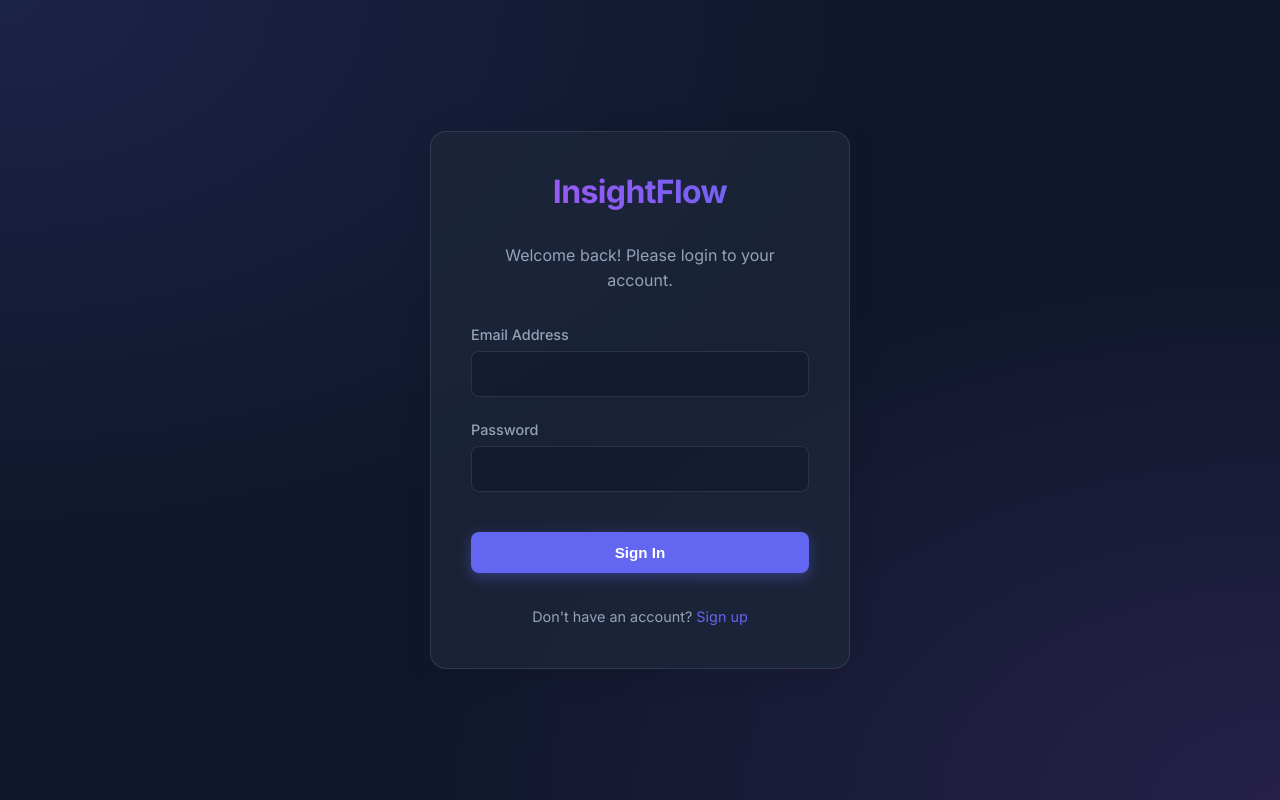
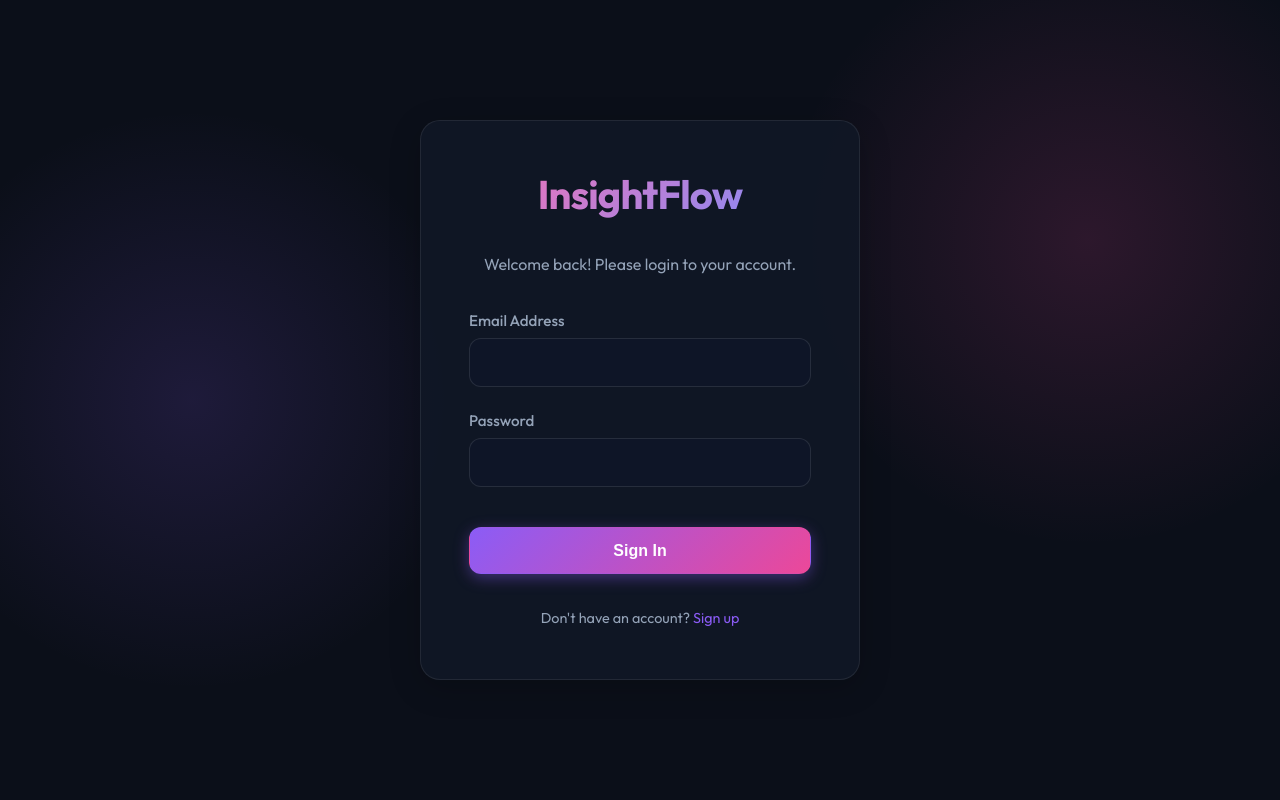
Before and after one commit to Abhxym/InsightFlow, a React app in the folder frontend/: page /login in a window 1280 px wide. Built offline with nearby package versions, Linux system fonts and the light colour scheme; the HTML template or start-up script is replaced by a standard one.

Commit message:
chore: setup unified concurrently script and elevate UI aesthetics

```diff
--- a/frontend/src/index.css
+++ b/frontend/src/index.css
@@ -1,14 +1,16 @@
-@import url('https://fonts.googleapis.com/css2?family=Inter:wght@300;400;500;600;700&display=swap');
+@import url('https://fonts.googleapis.com/css2?family=Outfit:wght@300;400;500;600;700&display=swap');
 
 :root {
-  --primary-color: #6366f1;
-  --primary-hover: #4f46e5;
-  --bg-color: #0f172a;
-  --surface-color: rgba(30, 41, 59, 0.7);
+  --primary-color: #8b5cf6;
+  --primary-hover: #7c3aed;
+  --secondary-color: #ec4899;
+  --bg-color: #0b0f19;
+  --surface-color: rgba(17, 24, 39, 0.7);
   --text-main: #f8fafc;
   --text-muted: #94a3b8;
-  --border-color: rgba(255, 255, 255, 0.1);
+  --border-color: rgba(255, 255, 255, 0.08);
   --danger-color: #ef4444;
+  --success-color: #10b981;
 }
 
 * {
@@ -18,11 +20,12 @@
 }
 
 body {
-  font-family: 'Inter', sans-serif;
+  font-family: 'Outfit', sans-serif;
   background: var(--bg-color);
   background-image:
-    radial-gradient(at 0% 0%, rgba(99, 102, 241, 0.15) 0px, transparent 50%),
-    radial-gradient(at 100% 100%, rgba(168, 85, 247, 0.15) 0px, transparent 50%);
+    radial-gradient(circle at 15% 50%, rgba(139, 92, 246, 0.15), transparent 25%),
+    radial-gradient(circle at 85% 30%, rgba(236, 72, 153, 0.15), transparent 25%);
+  background-attachment: fixed;
   color: var(--text-main);
   min-height: 100vh;
   display: flex;
@@ -33,11 +36,16 @@ body {
 /* Glassmorphism utility */
 .glass-panel {
   background: var(--surface-color);
-  backdrop-filter: blur(12px);
-  -webkit-backdrop-filter: blur(12px);
+  backdrop-filter: blur(16px);
+  -webkit-backdrop-filter: blur(16px);
   border: 1px solid var(--border-color);
-  border-radius: 16px;
-  box-shadow: 0 4px 30px rgba(0, 0, 0, 0.1);
+  border-radius: 20px;
+  box-shadow: 0 8px 32px rgba(0, 0, 0, 0.2);
+  transition: transform 0.3s ease, box-shadow 0.3s ease;
+}
+
+.glass-panel:hover {
+  box-shadow: 0 12px 40px rgba(0, 0, 0, 0.3);
 }
 
 /* Typography */
@@ -47,9 +55,16 @@ h1, h2, h3 {
   margin-bottom: 1rem;
 }
 
+h1 {
+  font-size: 2.5rem;
+  background: linear-gradient(135deg, #fff 0%, #a5b4fc 100%);
+  -webkit-background-clip: text;
+  -webkit-text-fill-color: transparent;
+}
+
 p {
   color: var(--text-muted);
-  line-height: 1.6;
+  line-height: 1.7;
 }
 
 /* Buttons */
@@ -57,26 +72,36 @@ p {
   display: inline-flex;
   align-items: center;
   justify-content: center;
-  padding: 0.75rem 1.5rem;
-  border-radius: 8px;
+  padding: 0.85rem 1.75rem;
+  border-radius: 12px;
   font-weight: 600;
-  font-size: 0.95rem;
-  transition: all 0.2s ease;
+  font-size: 1rem;
+  transition: all 0.3s cubic-bezier(0.4, 0, 0.2, 1);
   cursor: pointer;
-  border: none;
+  border: 1px solid transparent;
   outline: none;
 }
 
 .btn-primary {
-  background: var(--primary-color);
+  background: linear-gradient(135deg, var(--primary-color), var(--secondary-color));
   color: #fff;
-  box-shadow: 0 4px 14px 0 rgba(99, 102, 241, 0.39);
+  box-shadow: 0 4px 15px rgba(139, 92, 246, 0.4);
 }
 
 .btn-primary:hover {
-  background: var(--primary-hover);
-  transform: translateY(-2px);
-  box-shadow: 0 6px 20px rgba(99, 102, 241, 0.4);
+  transform: translateY(-2px) scale(1.02);
+  box-shadow: 0 8px 25px rgba(236, 72, 153, 0.5);
+}
+
+.btn-secondary {
+  background: rgba(255, 255, 255, 0.05);
+  border: 1px solid rgba(255, 255, 255, 0.1);
+  color: #fff;
+}
+
+.btn-secondary:hover {
+  background: rgba(255, 255, 255, 0.1);
+  border-color: rgba(255, 255, 255, 0.2);
 }
 
 /* Forms */
@@ -87,45 +112,46 @@ p {
 .form-label {
   display: block;
   margin-bottom: 0.5rem;
-  font-size: 0.9rem;
+  font-size: 0.95rem;
   font-weight: 500;
   color: var(--text-muted);
 }
 
 .form-input {
   width: 100%;
-  padding: 0.75rem 1rem;
-  background: rgba(15, 23, 42, 0.5);
-  border: 1px solid var(--border-color);
-  border-radius: 8px;
+  padding: 0.85rem 1.25rem;
+  background: rgba(15, 23, 42, 0.6);
+  border: 1px solid rgba(255, 255, 255, 0.1);
+  border-radius: 12px;
   color: var(--text-main);
   font-family: inherit;
   font-size: 1rem;
-  transition: all 0.2s ease;
+  transition: all 0.3s ease;
 }
 
 .form-input:focus {
   outline: none;
   border-color: var(--primary-color);
-  box-shadow: 0 0 0 3px rgba(99, 102, 241, 0.2);
+  background: rgba(15, 23, 42, 0.8);
+  box-shadow: 0 0 0 4px rgba(139, 92, 246, 0.15);
 }
 
 /* Container */
 .container {
-  max-width: 1200px;
+  max-width: 1280px;
   margin: 0 auto;
-  padding: 2rem;
+  padding: 2.5rem;
   width: 100%;
 }
 
 /* Animations */
-@keyframes fadeIn {
-  from { opacity: 0; transform: translateY(10px); }
-  to { opacity: 1; transform: translateY(0); }
+@keyframes fadeInScale {
+  from { opacity: 0; transform: scale(0.95) translateY(10px); }
+  to { opacity: 1; transform: scale(1) translateY(0); }
 }
 
 .animate-fade-in {
-  animation: fadeIn 0.4s ease-out forwards;
+  animation: fadeInScale 0.5s cubic-bezier(0.16, 1, 0.3, 1) forwards;
 }
 
 /* Auth Layout */
@@ -138,16 +164,18 @@ p {
 
 .auth-card {
   width: 100%;
-  max-width: 420px;
-  padding: 2.5rem;
+  max-width: 440px;
+  padding: 3rem;
   text-align: center;
+  background: rgba(17, 24, 39, 0.8);
 }
 
 .auth-card h1 {
-  background: linear-gradient(to right, #a855f7, #6366f1);
+  background: linear-gradient(135deg, #f472b6, #818cf8);
   -webkit-background-clip: text;
   -webkit-text-fill-color: transparent;
   margin-bottom: 2rem;
+  font-size: 2.5rem;
 }
 
 /* Navbar */
@@ -155,13 +183,18 @@ p {
   display: flex;
   justify-content: space-between;
   align-items: center;
-  padding: 1rem 2rem;
+  padding: 1.25rem 2.5rem;
   margin-bottom: 2rem;
+  border-bottom: 1px solid rgba(255,255,255,0.05);
+  background: rgba(11, 15, 25, 0.8);
+  backdrop-filter: blur(10px);
 }
 
 .nav-brand {
-  font-weight: 700;
-  font-size: 1.25rem;
-  color: var(--text-main);
+  font-weight: 800;
+  font-size: 1.5rem;
+  background: linear-gradient(135deg, #f8fafc, #94a3b8);
+  -webkit-background-clip: text;
+  -webkit-text-fill-color: transparent;
   text-decoration: none;
 }
```
Also changed, not shown: package.json (added, +21 -0 lines), 2 other files (tests, documents, lock files or other folders).
